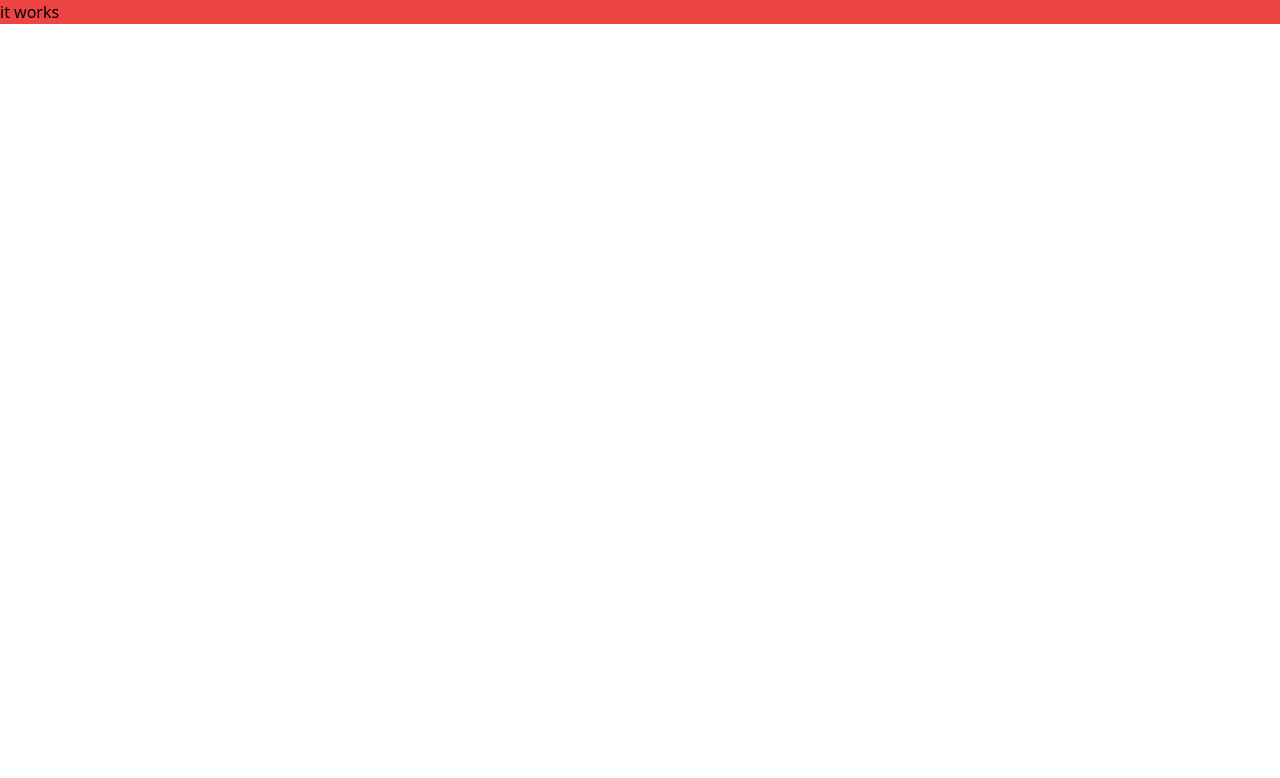
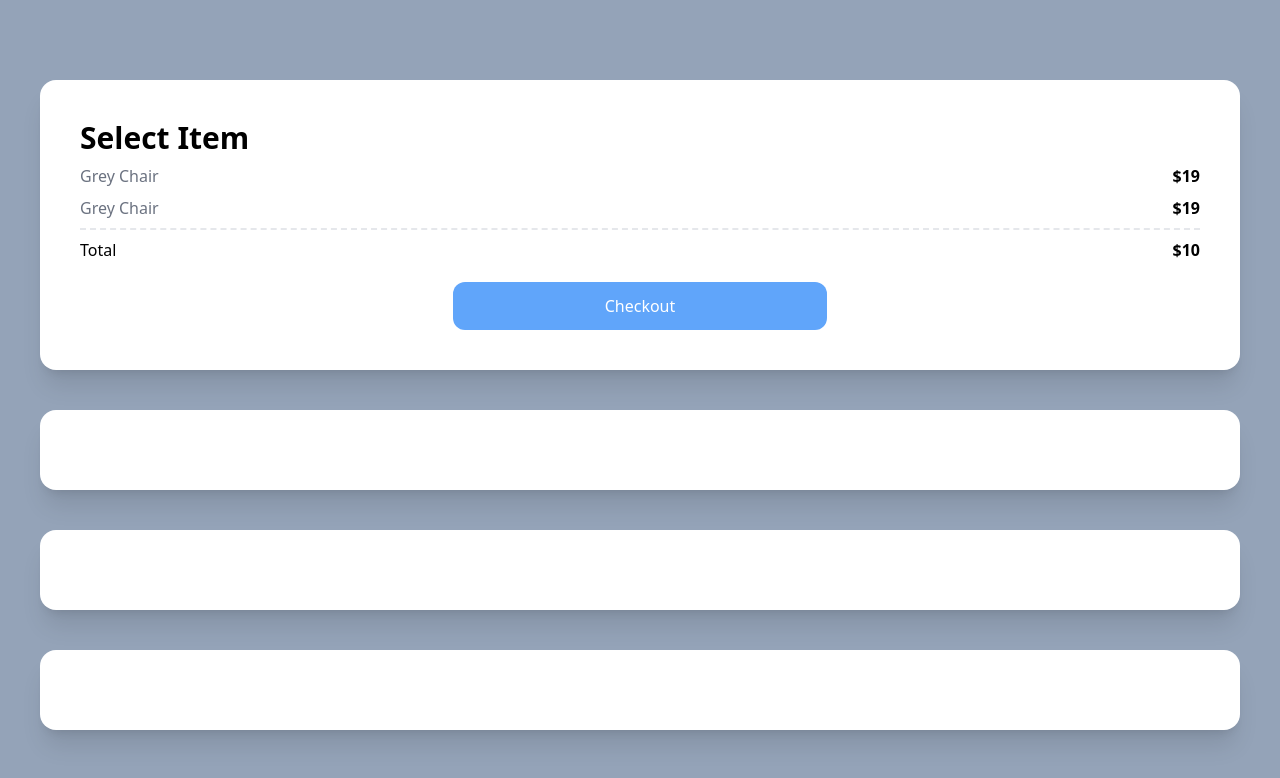
Before and after one commit to chyoni/carrot-market, a Next.js app: page / in a window 1280 px wide. Shown: the top 778 px of the page. Built offline with nearby package versions, Linux system fonts and the light colour scheme.

Commit message:
#03 TailwindCSS Practice

```diff
--- a/pages/index.tsx
+++ b/pages/index.tsx
@@ -2,8 +2,28 @@ import type { NextPage } from 'next';
 
 const Home: NextPage = () => {
   return (
-    <div className="bg-red-500">
-      <h1 className="text-black">it works</h1>
+    <div className="bg-slate-400 py-20 px-10 grid gap-10">
+      <div className="bg-white p-10 rounded-2xl shadow-xl">
+        <span className="font-semibold text-3xl">Select Item</span>
+        <div className="flex justify-between my-2">
+          <span className="text-gray-500">Grey Chair</span>
+          <span className="font-semibold">$19</span>
+        </div>
+        <div className="flex justify-between my-2">
+          <span className="text-gray-500">Grey Chair</span>
+          <span className="font-semibold">$19</span>
+        </div>
+        <div className="flex justify-between pt-2 border-t-2 border-dashed">
+          <span>Total</span>
+          <span className="font-semibold">$10</span>
+        </div>
+        <div className="mt-5 bg-blue-400 text-white p-3 text-center rounded-xl w-1/3 mx-auto">
+          Checkout
+        </div>
+      </div>
+      <div className="bg-white p-10 rounded-2xl shadow-xl"></div>
+      <div className="bg-white p-10 rounded-2xl shadow-xl"></div>
+      <div className="bg-white p-10 rounded-2xl shadow-xl"></div>
     </div>
   );
 };
```
Also changed, not shown: 1 other file (tests, documents, lock files or other folders).
